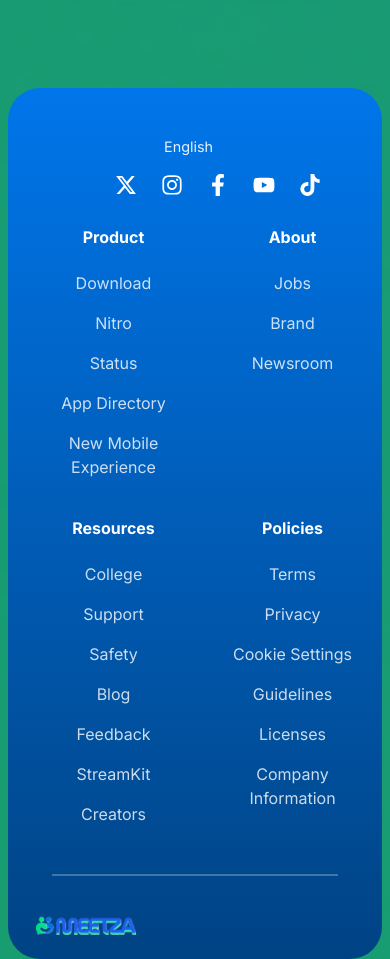
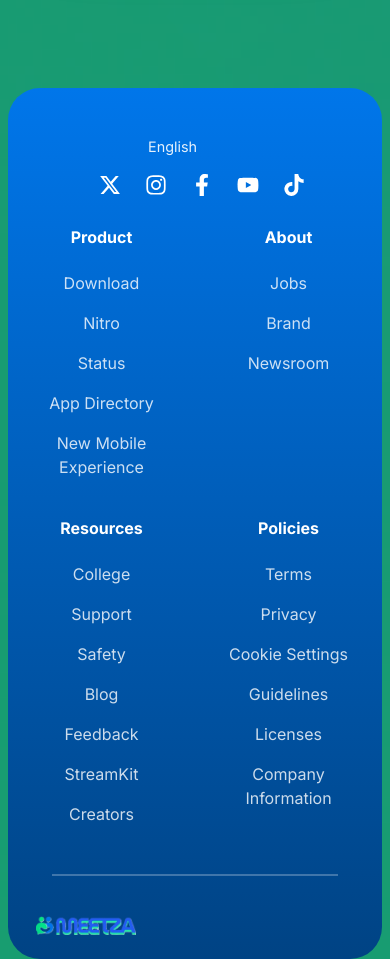
Before and after one commit to AyaHelal/Meetza-front-end, a React (Create React App) app: page / in a window 390 px wide. Shown: the part 4640-5599 px from the top of the page. Built offline with nearby package versions, Linux system fonts and the light colour scheme.

Commit message:
edit design footer

```diff
--- a/src/components/Footer/Footer.css
+++ b/src/components/Footer/Footer.css
@@ -121,7 +121,7 @@
 
 
 @media (max-width: 575.98px) {
-  .footer-inner { flex-direction: column; gap: 1rem; padding-left: 1rem}
+  .footer-inner { flex-direction: column; gap: 1rem;}
   .footer-links { grid-template-columns: repeat(2, 1fr); }
 
   .footer-section {
```
